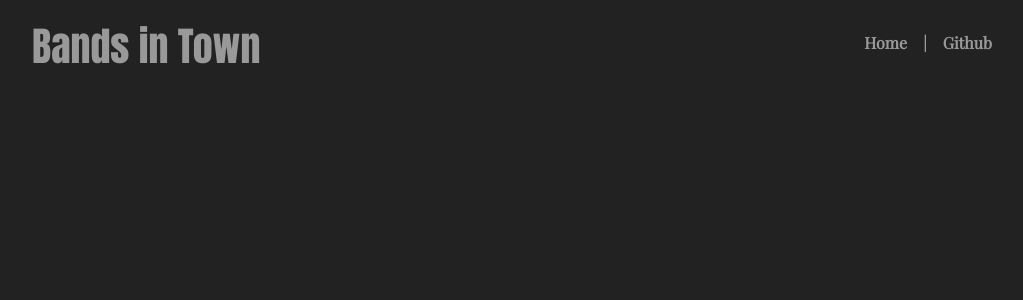
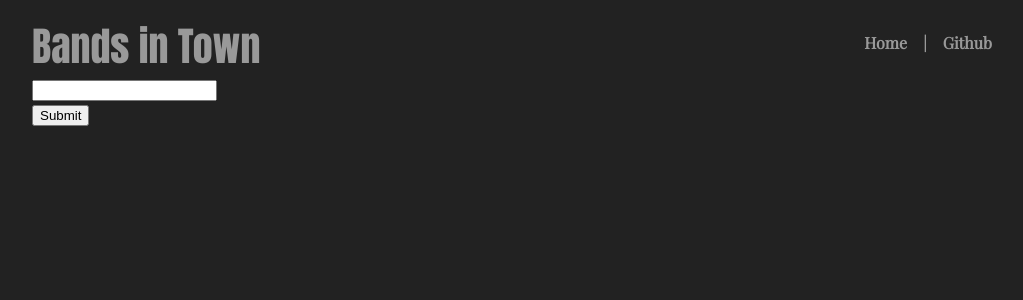
Before and after one commit to JnnnLe/touring-bands, a React (Create React App) app: page / in a window 1280 px wide. Shown: the top 300 px of the page, without its empty margins (128-1151 px from the left). Built offline with nearby package versions, Linux system fonts and the light colour scheme; no server answers.

Commit message:
Create Search component class

```diff
--- a/src/App.js
+++ b/src/App.js
@@ -1,6 +1,7 @@
 import React, { Component } from 'react';
 
 import Header from './components/Header/Header';
+import Search from './components/Search/Search';
 
 import './App.css';
 
@@ -9,6 +10,7 @@
     return (
       <div className="App">
         <Header />
+        <Search />
       </div>
     );
   }
--- /dev/null
+++ b/src/components/Search/Search.jsx
@@ -0,0 +1,27 @@
+import React, { Component } from 'react';
+import axios from 'axios';
+
+import config from '../../config';
+
+class Search extends Component {
+  constructor(props) {
+    super();
+    this.state = {
+      queryArtist : ''
+    }
+  }
+
+  render() {
+    return (
+      <div>
+        <form onSubmit={this.handleSubmit}>
+          <input type="text" value={this.state.queryArtist} onChange={this.handleChange} />
+          <br />
+          <input type="submit" value="Submit" />
+        </form>
+      </div>
+    )
+  }
+}
+
+export default Search;
```
Also changed, not shown: src/components/Search/Search.css (added), 1 other file (tests, documents, lock files or other folders).
